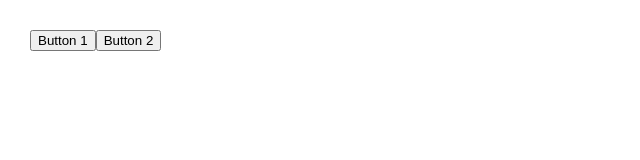
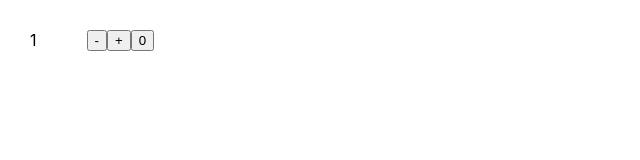
Before and after one commit to rutkovsky/microtasks, a React (Create React App) app: page / in a window 1280 px wide. Shown: the top 160 px of the page, without its empty margins (0-640 px from the left). Built offline with nearby package versions, Linux system fonts and the light colour scheme.

Commit message:
microtasks -useState

```diff
--- a/src/App.tsx
+++ b/src/App.tsx
@@ -1,18 +1,24 @@
-import React from 'react';
+import React, {useState} from 'react';
 import './App.css';
 import {Button} from './Components/Button';
 
 const App = () => {
+    let [A, setA] = useState(1)
     const Foo1 = () => {
-        console.log('Message 1')
+        setA(A-1)
     }
-    const Foo2 = (mes: string) => {
-        console.log(mes+' привет')
+    const Foo2 = () => {
+        setA(A+1)
+    }
+    const Foo3 = () => {
+        setA(A=0)
     }
     return (
         <div className="App">
-            <Button name={'Button 1'} onClickHandler={Foo1}/>
-            <Button name={'Button 2'} onClickHandler={()=>Foo2('Message 2')}/>
+            <div>{A}</div>
+            <Button name={'-'} onClickHandler={Foo1}/>
+            <Button name={'+'} onClickHandler={Foo2}/>
+            <Button name={'0'} onClickHandler={Foo3}/>
         </div>
     )
 }
```
